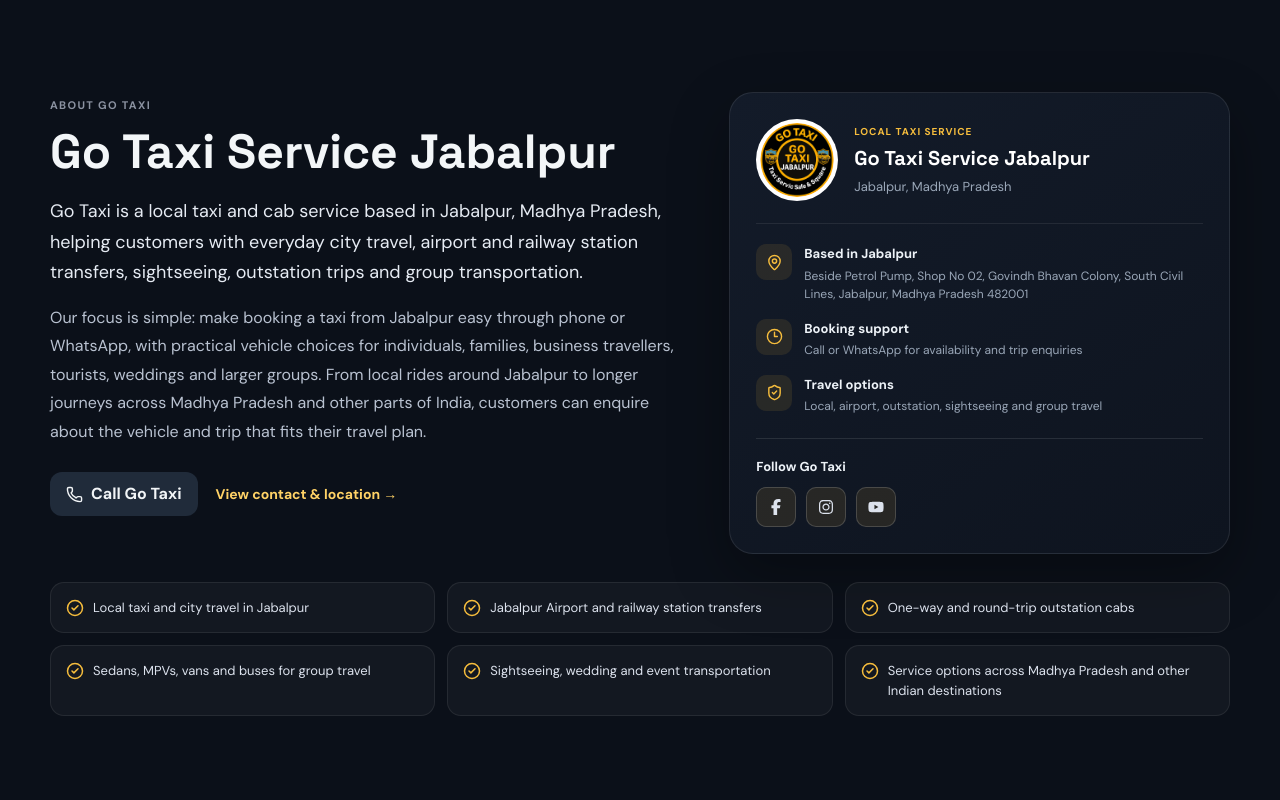
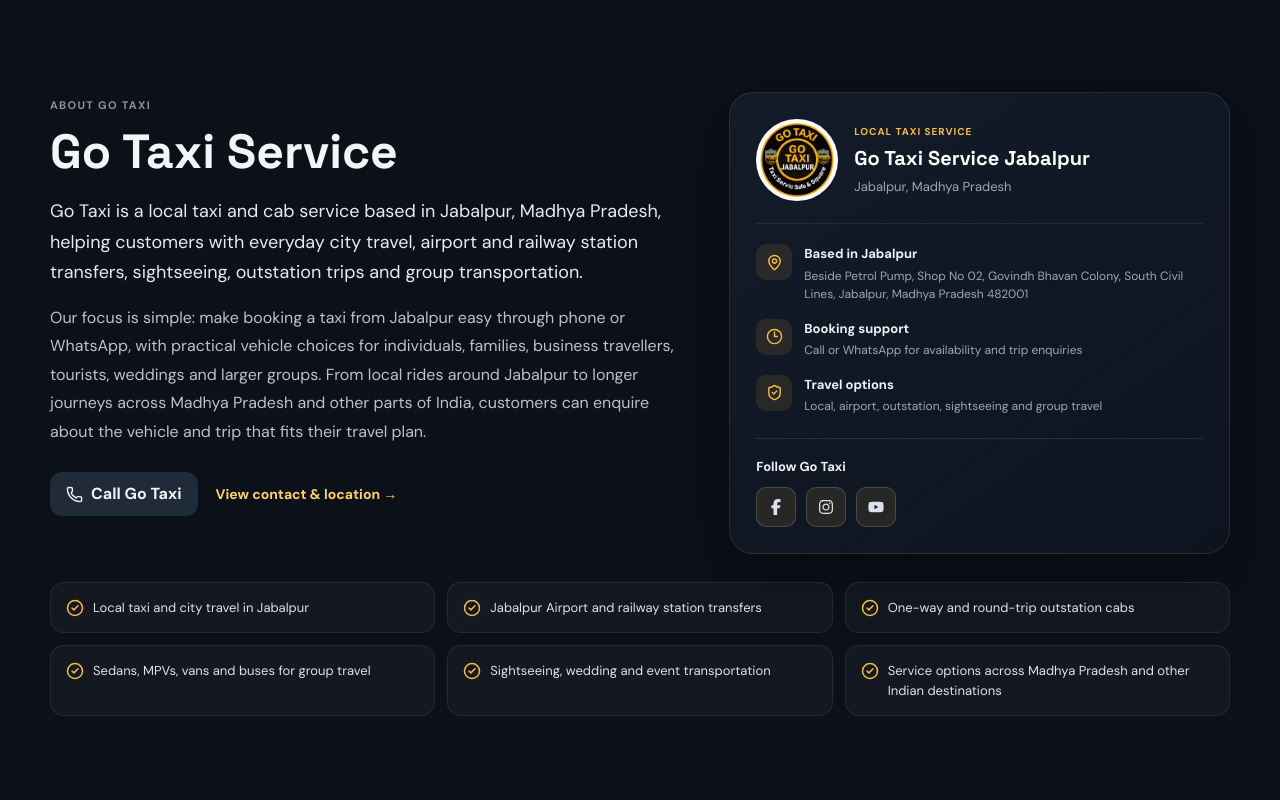
Before and after one commit to shivamsahu0108/go-taxi-service, a React (Vite) app: page / in a window 1280 px wide. Shown: the part 1700-2500 px from the top of the page. Built offline with nearby package versions, Linux system fonts and the light colour scheme.

Commit message:
feat: update branding to "Go Taxi Service" across multiple components for consistency

```diff
--- a/src/components/layout/Footer.jsx
+++ b/src/components/layout/Footer.jsx
@@ -27,8 +27,8 @@
       <div className="container footer-grid">
         <div>
           <a href="#top" className="brand footer-brand">
-            <img className="brand-mark" src="/images/logo.png" alt="Go Taxi Jabalpur" />
-            <span>Go <b>Taxi</b></span>
+            <img className="brand-mark" src="/images/logo.png" alt="Go Taxi Service" />
+            <span>Go <b>Taxi</b> Service</span>
           </a>
           <p>Jabalpur taxi service for airport pickup, local sightseeing, outstation travel and all-India journeys.</p>
           <div className="footer-phone"><Phone size={16}/> {DISPLAY_PHONE}</div>
@@ -59,7 +59,7 @@
           {quickLinks.map(([label, href]) => <a key={href} href={href}>{label}</a>)}
         </div>
       </div>
-      <div className="footer-bottom">© {new Date().getFullYear()} Go Taxi Jabalpur. Local taxi service in Jabalpur, Madhya Pradesh.</div>
+      <div className="footer-bottom">© {new Date().getFullYear()} Go Taxi Service. Local taxi service in Jabalpur, Madhya Pradesh.</div>
     </footer>
   );
 }
--- a/src/components/layout/Navbar.jsx
+++ b/src/components/layout/Navbar.jsx
@@ -26,7 +26,7 @@
     <header className="nav-wrap">
       <div className="container nav">
         <a href="#top" className="brand">
-          <img className="brand-mark" src="/images/logo.png" alt="Go Taxi Jabalpur" />
+          <img className="brand-mark" src="/images/logo.png" alt="Go Taxi Service" />
           <span>Go <b>Taxi</b> Service</span>
         </a>
         <nav className={menuOpen ? 'is-open' : ''}>
--- a/src/components/sections/AboutUs.jsx
+++ b/src/components/sections/AboutUs.jsx
@@ -24,7 +24,7 @@
         <div className="about-grid">
           <div className="about-copy">
             <span className="eyebrow">About Go Taxi</span>
-            <h2 id="about-title">Go Taxi Service Jabalpur</h2>
+            <h2 id="about-title">Go Taxi Service</h2>
             <p className="about-lead">
               Go Taxi is a local taxi and cab service based in Jabalpur, Madhya Pradesh,
               helping customers with everyday city travel, airport and railway station
@@ -49,7 +49,7 @@
           <aside className="about-card" aria-label="Go Taxi business information">
             <div className="about-card-top">
               <div className="about-logo-wrap">
-                <img src="/images/logo.png" alt="Go Taxi Service Jabalpur logo" />
+                <img src="/images/logo.png" alt="Go Taxi Service logo" />
               </div>
               <div>
                 <span className="about-card-label">Local taxi service</span>
--- a/src/components/sections/ContactUs.jsx
+++ b/src/components/sections/ContactUs.jsx
@@ -20,10 +20,10 @@
         <div className="contact-grid">
           <div className="contact-card contact-details-card">
             <div className="contact-profile">
-              <img className="contact-logo" src="/images/logo.png" alt="Go Taxi Jabalpur" />
+              <img className="contact-logo" src="/images/logo.png" alt="Go Taxi Service" />
               <div>
                 <span className="contact-business-type">Taxi service & car rental</span>
-                <h3>Go Taxi Jabalpur</h3>
+                <h3>Go Taxi Service</h3>
                 <p>24/7 local, airport and outstation travel support.</p>
               </div>
             </div>
@@ -65,7 +65,7 @@
             <div className="contact-map-header">
               <div>
                 <span className="eyebrow">Business location</span>
-                <h3>Go Taxi Jabalpur</h3>
+                <h3>Go Taxi Service</h3>
               </div>
               <a href={mapsUrl} target="_blank" rel="noreferrer" aria-label="Open Go Taxi Jabalpur in Google Maps">
                 <Navigation size={17} /> Maps
```
